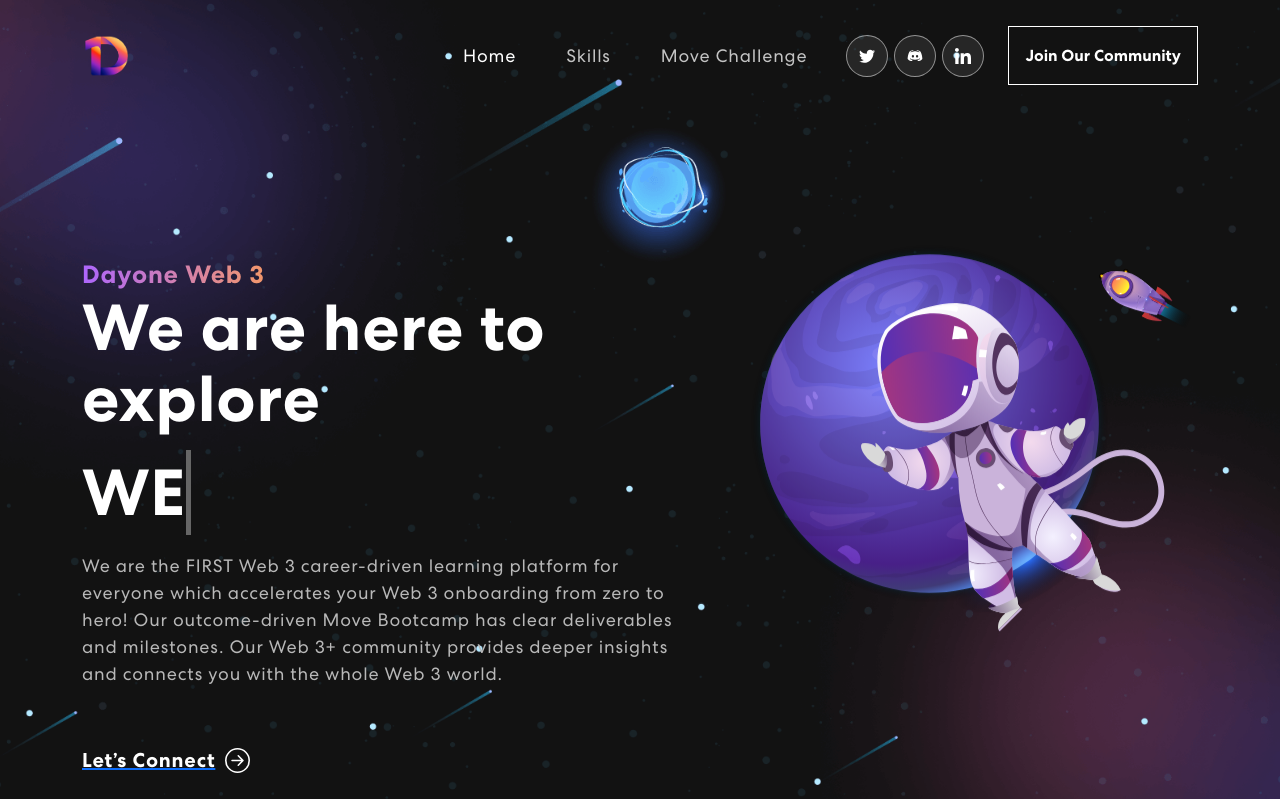
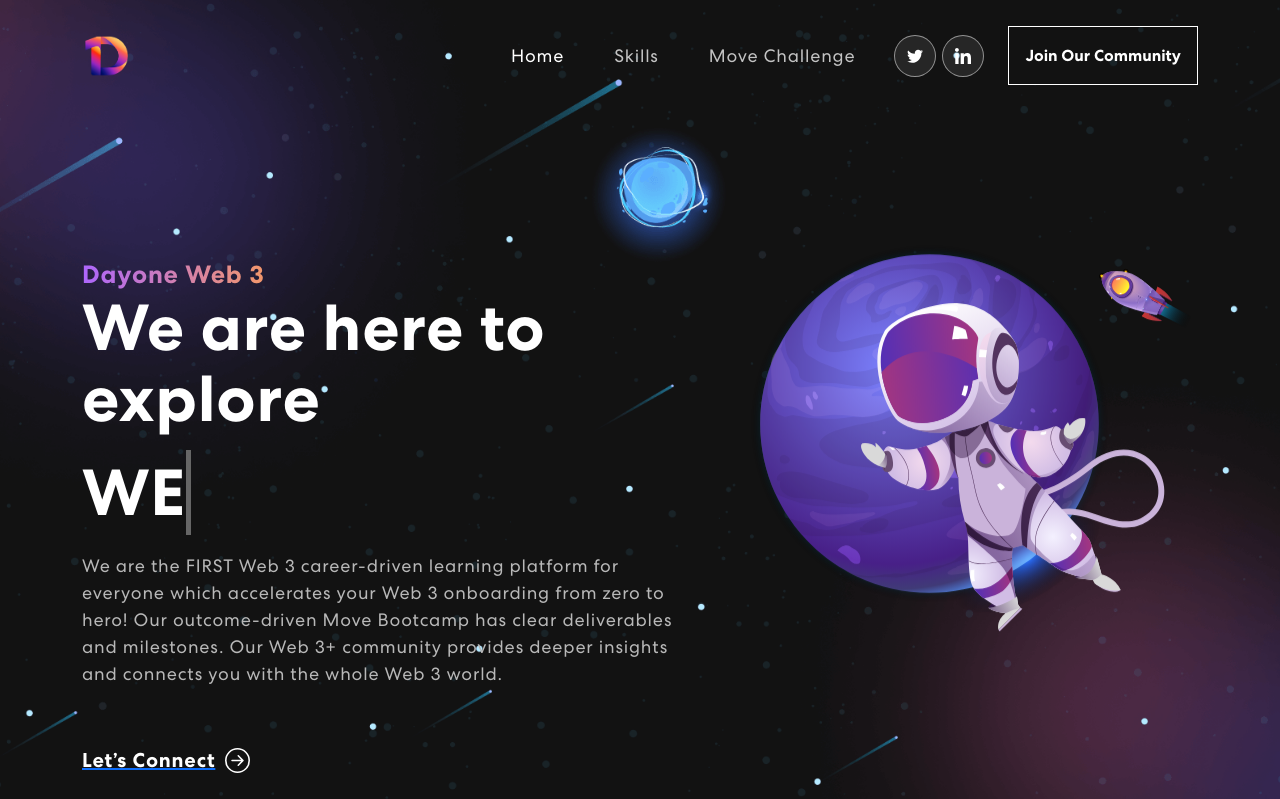
Before and after one commit to pette1999/DayOne-Web3-Website, a React (Create React App) app: page / in a window 1280 px wide. Shown: the top 799 px of the page. Built offline with nearby package versions, Linux system fonts and the light colour scheme.

Commit message:
update wording

```diff
--- a/src/components/Footer.js
+++ b/src/components/Footer.js
@@ -18,7 +18,7 @@ export const Footer = () => {
           <Col size={12} sm={6} className="text-center text-sm-end">
             <div className="social-icon">
               <a href="https://twitter.com/move_dayone"><img src={twitter} alt="Icon" /></a>
-              <a href="#"><img src={discord} alt="Icon" /></a>
+              {/* <a href="#"><img src={discord} alt="Icon" /></a> */}
               <a href="https://www.linkedin.com/company/dayone-edu"><img src={linkedin} alt="Icon" /></a>
             </div>
             <p>Copyright 2022. Fanguard Inc. All Rights Reserved</p>
--- a/src/components/NavBar.js
+++ b/src/components/NavBar.js
@@ -50,7 +50,7 @@ export const NavBar = () => {
             <span className="navbar-text">
               <div className="social-icon">
                 <a href="https://twitter.com/move_dayone" target="_blank"><img src={twitter} alt="" /></a>
-                <a href="#"><img src={discord} alt="" /></a>
+                {/* <a href="#"><img src={discord} alt="" /></a> */}
                 <a href="https://www.linkedin.com/company/dayone-edu" target="_blank"><img src={linkedin} alt="" /></a>
               </div>
               <HashLink to='#connect'>
```
